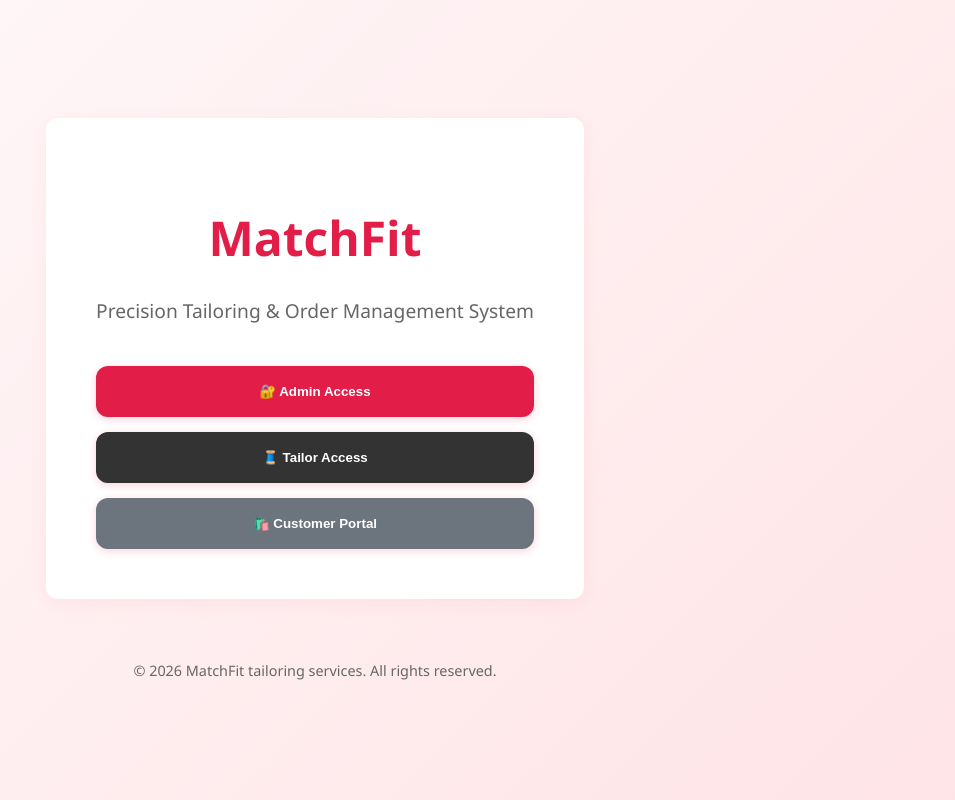
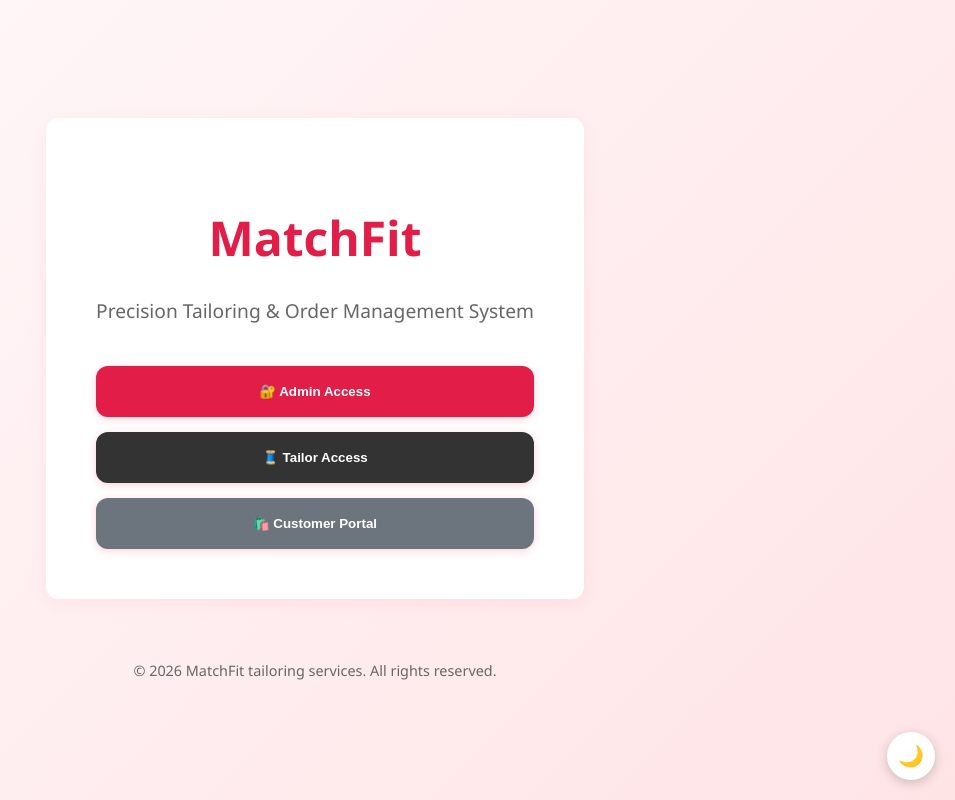
Before and after one commit to kunalz06/matchfit, a React (Create React App) app in the folder client/: page / in a window 1280 px wide. Shown: the whole page, without its empty margins (325-1280 px from the left). Built offline with nearby package versions, Linux system fonts and the light colour scheme.

Commit message:
feat: Add theme toggle button, fix TailorDashboard ESLint warnings

```diff
--- a/client/src/App.js
+++ b/client/src/App.js
@@ -7,10 +7,12 @@ import AdminLogin from './pages/AdminLogin';
 import AdminDashboard from './pages/AdminDashboard';
 import TailorLogin from './pages/TailorLogin';
 import TailorDashboard from './pages/TailorDashboard';
+import ThemeToggle from './components/ThemeToggle';
 
 function App() {
   return (
     <Router future={{ v7_startTransition: true, v7_relativeSplatPath: true }}>
+      <ThemeToggle />
       <Routes>
         <Route path="/" element={<Home />} />
         <Route path="/customer" element={<Customer />} />
--- /dev/null
+++ b/client/src/components/ThemeToggle.js
@@ -0,0 +1,33 @@
+import React, { useState, useEffect } from 'react';
+
+const ThemeToggle = () => {
+    const [isDark, setIsDark] = useState(() => {
+        const saved = localStorage.getItem('matchfit-theme');
+        if (saved) return saved === 'dark';
+        return window.matchMedia('(prefers-color-scheme: dark)').matches;
+    });
+
+    useEffect(() => {
+        const root = document.documentElement;
+        if (isDark) {
+            root.classList.add('dark-mode');
+            root.classList.remove('light-mode');
+        } else {
+            root.classList.add('light-mode');
+            root.classList.remove('dark-mode');
+        }
+        localStorage.setItem('matchfit-theme', isDark ? 'dark' : 'light');
+    }, [isDark]);
+
+    return (
+        <button
+            className="theme-toggle"
+            onClick={() => setIsDark(prev => !prev)}
+            title={isDark ? 'Switch to Light Mode' : 'Switch to Dark Mode'}
+        >
+            {isDark ? '☀️' : '🌙'}
+        </button>
+    );
+};
+
+export default ThemeToggle;
--- a/client/src/pages/TailorDashboard.js
+++ b/client/src/pages/TailorDashboard.js
@@ -1,4 +1,4 @@
-import React, { useEffect, useState } from 'react';
+import React, { useEffect, useState, useCallback } from 'react';
 import axios from 'axios';
 import { useNavigate } from 'react-router-dom';
 import Header from '../components/Header';
@@ -8,30 +8,32 @@ const TailorDashboard = () => {
   const tailorName = localStorage.getItem('tailorName');
   const [orders, setOrders] = useState([]);
   const [sortField, setSortField] = useState('dueDate');
-  const [sortOrder, setSortOrder] = useState('asc');
   const [statusUpdate, setStatusUpdate] = useState({});
   const navigate = useNavigate();
 
-  const fetchOrders = async () => {
+  const fetchOrders = useCallback(async () => {
     try {
       const res = await axios.get(`http://localhost:5000/api/orders/tailor/${tailorName}`);
       setOrders(res.data);
     } catch (err) {
       alert('Failed to fetch orders: ' + err.message);
     }
-  };
+  }, [tailorName]);
 
   useEffect(() => {
-    if (!tailorName) navigate('/tailor-login');
+    if (!tailorName) {
+      navigate('/tailor-login');
+      return;
+    }
     fetchOrders();
-  }, []);
+  }, [tailorName, navigate, fetchOrders]);
 
   const sortedOrders = [...orders].sort((a, b) => {
     if (!sortField) return 0;
     let valA = a[sortField], valB = b[sortField];
     if (sortField === 'dueDate') { valA = new Date(valA); valB = new Date(valB); }
-    if (valA < valB) return sortOrder === 'asc' ? -1 : 1;
-    if (valA > valB) return sortOrder === 'asc' ? 1 : -1;
+    if (valA < valB) return -1;
+    if (valA > valB) return 1;
     return 0;
   });
 
--- a/client/src/styles/styles.css
+++ b/client/src/styles/styles.css
@@ -28,7 +28,7 @@
 
 /* ===== Dark Mode (Night — Dark Background + Dark Red) ===== */
 @media (prefers-color-scheme: dark) {
-  :root {
+  :root:not(.light-mode) {
     --primary-color: #b11226;
     --primary-hover: #8e0e1e;
     --primary-rgb: 177, 18, 38;
@@ -52,6 +52,32 @@
     --delete-btn-bg: #3d1519;
     --shadow: 0 4px 20px rgba(0, 0, 0, 0.3);
   }
+}
+
+/* Manual dark mode override via toggle button */
+:root.dark-mode {
+  --primary-color: #b11226;
+  --primary-hover: #8e0e1e;
+  --primary-rgb: 177, 18, 38;
+  --bg-color: #121212;
+  --bg-gradient-start: #121212;
+  --bg-gradient-end: #1a1a1a;
+  --card-bg: #1e1e1e;
+  --text-main: #f0f0f0;
+  --text-muted: #aaaaaa;
+  --text-secondary: #bbbbbb;
+  --border-color: #333333;
+  --input-bg: #2a2a2a;
+  --input-border: #444444;
+  --hover-row: #262626;
+  --feature-card-bg: #252525;
+  --modal-bg: #1e1e1e;
+  --modal-detail-bg: #2a2a2a;
+  --login-shadow: 20px 20px 60px #0a0a0a, -20px -20px 60px #252525;
+  --login-border: #333333;
+  --back-link-color: #999;
+  --delete-btn-bg: #3d1519;
+  --shadow: 0 4px 20px rgba(0, 0, 0, 0.3);
 }
 
 body {
@@ -400,3 +426,31 @@ tr:hover {
 .back-home:hover {
   color: var(--primary-color);
 }
+
+/* Theme Toggle Button */
+.theme-toggle {
+  position: fixed;
+  bottom: 20px;
+  right: 20px;
+  width: 48px;
+  height: 48px;
+  border-radius: 50%;
+  border: none;
+  background: var(--card-bg);
+  color: var(--text-main);
+  font-size: 1.3rem;
+  cursor: pointer;
+  box-shadow: 0 3px 12px rgba(0, 0, 0, 0.2);
+  z-index: 999;
+  display: flex;
+  align-items: center;
+  justify-content: center;
+  padding: 0;
+  transition: transform 0.2s ease, box-shadow 0.2s ease;
+}
+
+.theme-toggle:hover {
+  transform: scale(1.1);
+  box-shadow: 0 5px 18px rgba(0, 0, 0, 0.3);
+  background: var(--card-bg);
+}
```
